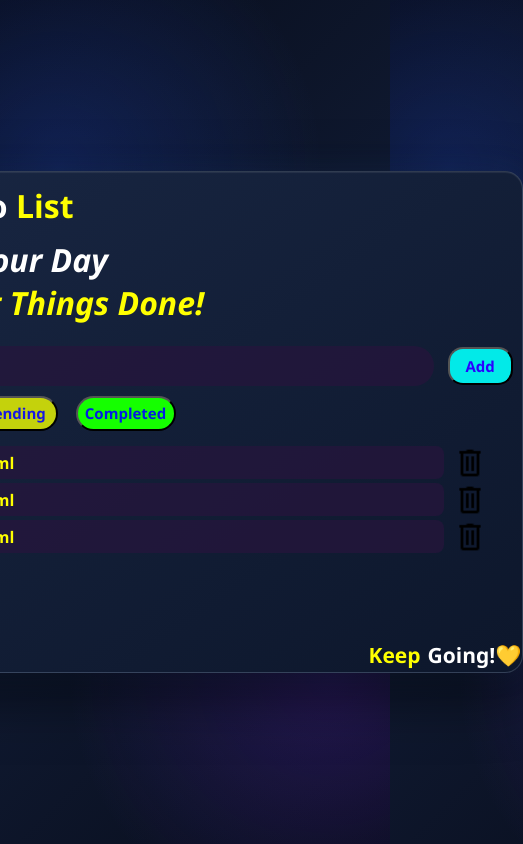
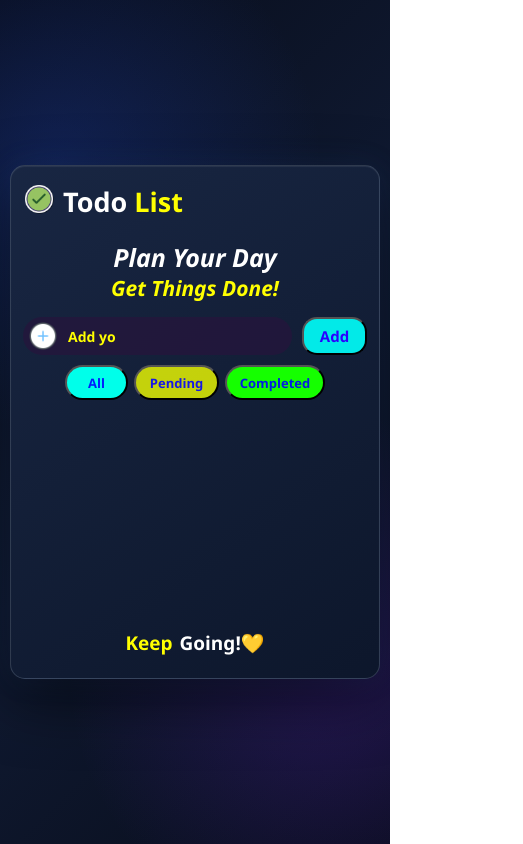
Before and after one commit to Prince-Tiwari2008/TO-DO-List-, a plain HTML site: page index.html in a window 390 px wide. Shown: the whole page, 523 px wide, since content can reach past the window. Drawn offline with Linux system fonts and the light colour scheme.

Commit message:
some js issue fixed and made web page mobile phone friendly & responsive

```diff
--- a/index.html
+++ b/index.html
@@ -26,25 +26,7 @@
             <button class="completed">Completed</button>
         </div>
 
-        <div class="task-list">
-            <div class="tasks">
-                <input type="checkbox" id="task1">
-                <label for="task1">Learn Html</label>
-                <img src="./icons8-delete-24.png">
-            </div>
-
-            <div class="tasks">
-                <input type="checkbox" id="task2">
-                <label for="task2">Learn Html</label>
-                <img src="./icons8-delete-24.png">
-            </div>
-
-            <div class="tasks">
-                <input type="checkbox" id="task3">
-                <label for="task3">Learn Html</label>
-                <img src="./icons8-delete-24.png">
-            </div>
-        </div>
+        <div class="task-list"></div>
 
         <div class="last">
             <h3><div class="keep">Keep</div> Going! <span>&#128155</span></h3>
--- a/script.js
+++ b/script.js
@@ -35,15 +35,7 @@ const allBtn = document.querySelector(".all");
 const pendingBtn = document.querySelector(".pending");
 const completedBtn = document.querySelector(".completed");
 
-const initialTasks = [...taskList.querySelectorAll(".tasks")].map(
-    (element, index) => ({
-        id: index + 1,
-        text: element.querySelector("label").textContent.trim(),
-        completed: element.querySelector('input[type="checkbox"]').checked
-    })
-);
-
-let tasks = initialTasks;
+let tasks = [];
 
 try {
     const savedTasks = localStorage.getItem("todoTasks");
--- a/style.css
+++ b/style.css
@@ -208,3 +208,172 @@ body {
     background: linear-gradient(145deg, rgba(25, 39, 67, 0.98), rgba(13, 23, 43, 0.98));
     box-shadow: 0 20px 60px rgba(0, 0, 0, 0.55), 0 0 30px rgba(59, 130, 246, 0.12), inset 0 1px 1px rgba(255, 255, 255, 0.08);
 }
+
+
+/* Responsive Design */
+
+* {
+    box-sizing: border-box;
+}
+
+.container {
+    width: min(660px, 100%);
+    height: auto;
+    min-height: 500px;
+    padding: 15px;
+}
+
+.inputPart {
+    display: flex;
+    gap: 10px;
+    width: 100%;
+}
+
+.inputPart input {
+    width: 100%;
+    min-width: 0;
+    margin-left: 0;
+}
+
+.inputPart button {
+    flex-shrink: 0;
+    margin-left: 0;
+}
+
+.status {
+    gap: 10px;
+    flex-wrap: wrap;
+}
+
+.status button {
+    margin-left: 0;
+}
+
+.status .all {
+    margin-left: 5px;
+}
+
+.task-list {
+    width: 100%;
+    height: 180px;
+}
+
+.tasks {
+    width: 100%;
+    height: auto;
+    min-height: 38px;
+    margin: 10px 0;
+    padding: 5px 10px;
+    padding-right: 40px;
+    position: relative;
+    overflow-wrap: anywhere;
+}
+
+.tasks img {
+    position: absolute;
+    right: 8px;
+    top: 3px;
+    height: 27px;
+    width: 27px;
+    margin: 0;
+}
+
+.tasks label {
+    display: inline-block;
+    max-width: calc(100% - 25px);
+}
+
+.last {
+    margin: 0;
+}
+
+h3 {
+    justify-content: center;
+    margin: 25px 0 10px;
+}
+
+@media (max-width: 600px) {
+    body {
+        padding: 15px 10px;
+        align-items: flex-start;
+    }
+
+    .container {
+        width: 100%;
+        min-height: 0;
+        padding: 12px;
+        border-radius: 15px;
+    }
+
+    .logo img {
+        height: 32px;
+        margin: 5px 0;
+    }
+
+    .Todo {
+        font-size: 27px;
+        margin: 5px 0;
+    }
+
+    .Plan {
+        font-size: 25px;
+        margin: 15px 0;
+        text-align: center;
+    }
+
+    .Get {
+        margin-left: 0;
+        font-size: 21px;
+    }
+
+    .inputPart input {
+        font-size: 14px;
+    }
+
+    .status {
+        justify-content: center;
+        gap: 8px;
+    }
+
+    .status button {
+        font-size: 13px;
+    }
+
+    .status .all {
+        margin-left: 0;
+    }
+
+    .task-list {
+        height: 200px;
+    }
+
+    h3 {
+        font-size: 19px;
+    }
+
+    .keep {
+        font-size: 19px;
+    }
+}
+
+@media (max-width: 360px) {
+    .status {
+        gap: 5px;
+    }
+
+    .status .all {
+        width: 55px;
+    }
+
+    .status .pending {
+        width: 75px;
+    }
+
+    .status .completed {
+        width: 90px;
+    }
+
+    .Plan {
+        font-size: 22px;
+    }
+}
```
